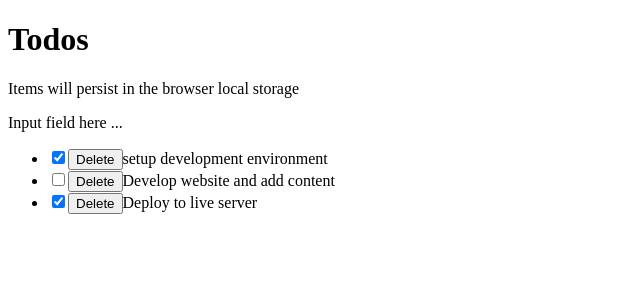
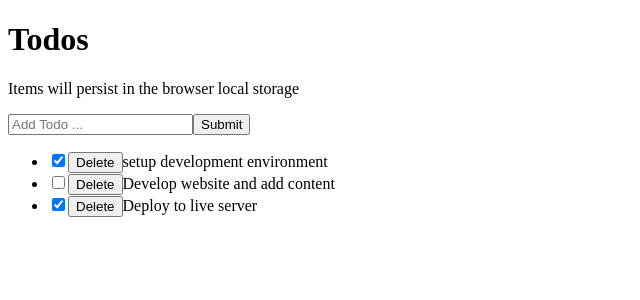
Before and after one commit to noelfoka/react-todo-list, a React (Vite) app: page / in a window 1280 px wide. Shown: the top 300 px of the page, without its empty margins (0-640 px from the left). Built offline with nearby package versions, Linux system fonts and the light colour scheme.

Commit message:
implement add and remove items

```diff
--- a/package.json
+++ b/package.json
@@ -11,7 +11,8 @@
   },
   "dependencies": {
     "react": "^18.2.0",
-    "react-dom": "^18.2.0"
+    "react-dom": "^18.2.0",
+    "uuid": "^9.0.0"
   },
   "devDependencies": {
     "@types/react": "^18.2.15",
--- a/src/components/InputTodo.jsx
+++ b/src/components/InputTodo.jsx
@@ -1,5 +1,39 @@
-const InputTodo = () => {
-  return <div>Input field here ...</div>;
+import { useState } from "react";
+
+const InputTodo = ({ addTodoItem }) => {
+  const [title, setTitle] = useState("");
+
+  const [message, setMessage] = useState("");
+
+  const handleChange = (e) => {
+    setTitle(e.target.value);
+  };
+
+  const handleSubmit = (e) => {
+    e.preventDefault();
+    if (title.trim()) {
+      addTodoItem(title);
+      setTitle("");
+      setMessage("");
+    } else {
+      setMessage("Please add Item");
+    }
+  };
+
+  return (
+    <>
+      <form onSubmit={handleSubmit}>
+        <input
+          type="text"
+          placeholder="Add Todo ..."
+          value={title}
+          onChange={handleChange}
+        />
+        <button type="button">Submit</button>
+      </form>
+      <span>{message}</span>
+    </>
+  );
 };
 
 export default InputTodo;
--- a/src/components/TodosLogic.jsx
+++ b/src/components/TodosLogic.jsx
@@ -1,21 +1,22 @@
 import InputTodo from "@/components/InputTodo";
 import TodoList from "@/components/TodosList";
 import { useState } from "react";
+import { v4 as uuidv4 } from "uuid";
 
 const TodosLogic = () => {
   const [todos, setTodos] = useState([
     {
-      id: 1,
+      id: uuidv4(),
       title: "setup development environment",
       completed: true,
     },
     {
-      id: 2,
+      id: uuidv4(),
       title: "Develop website and add content",
       completed: false,
     },
     {
-      id: 3,
+      id: uuidv4(),
       title: "Deploy to live server",
       completed: true,
     },
@@ -43,9 +44,18 @@ const TodosLogic = () => {
     ]);
   };
 
+  const addTodoItem = (title) => {
+    const newTodo = {
+      id: uuidv4(),
+      title: title,
+      completed: false,
+    };
+    setTodos([...todos, newTodo]);
+  };
+
   return (
     <div>
-      <InputTodo />
+      <InputTodo addTodoItem={addTodoItem} />
       <TodoList
         todosProps={todos}
         setTodos={setTodos}
```
Also changed, not shown: 1 other file (tests, documents, lock files or other folders).
